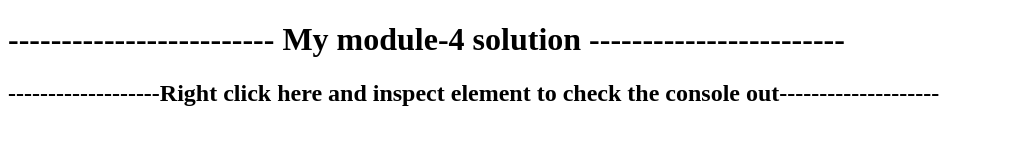
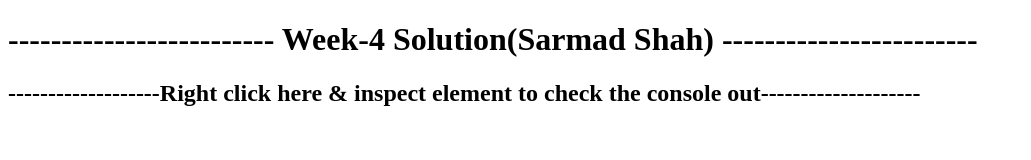
Before and after one commit to Sarmad9099/sarmad9099.github.io, a plain HTML site: page week4/index.html in a window 1280 px wide. Shown: the whole page, without its empty margins (0-1031 px from the left). Drawn offline with Linux system fonts and the light colour scheme.

Commit message:
Update index.html

```diff
--- a/week4/index.html
+++ b/week4/index.html
@@ -4,8 +4,8 @@
 	<title></title>
 </head>
 <body>
-	<h1>------------------------- My module-4 solution ------------------------</h1>
-  <h2>-------------------Right click here and inspect element to check the console out--------------------</h2>
+	<h1>------------------------- Week-4 Solution(Sarmad Shah) ------------------------</h1>
+  <h2>-------------------Right click here & inspect element to check the console out--------------------</h2>
 	<script src="script.js" ="text/javascript">
 
 		</script>
```
